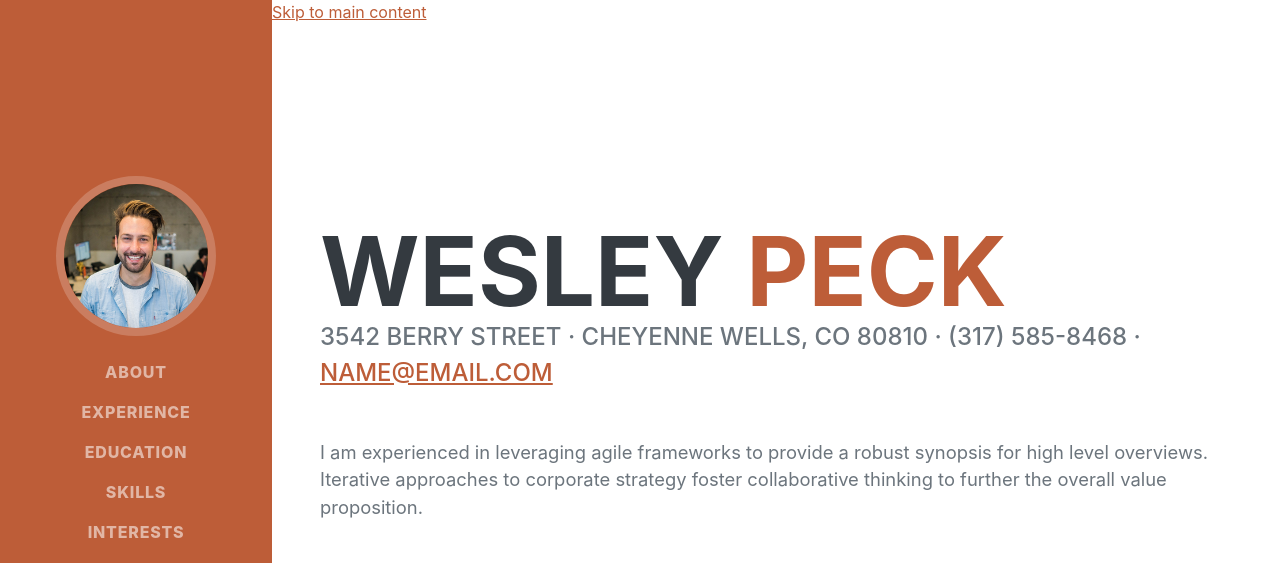
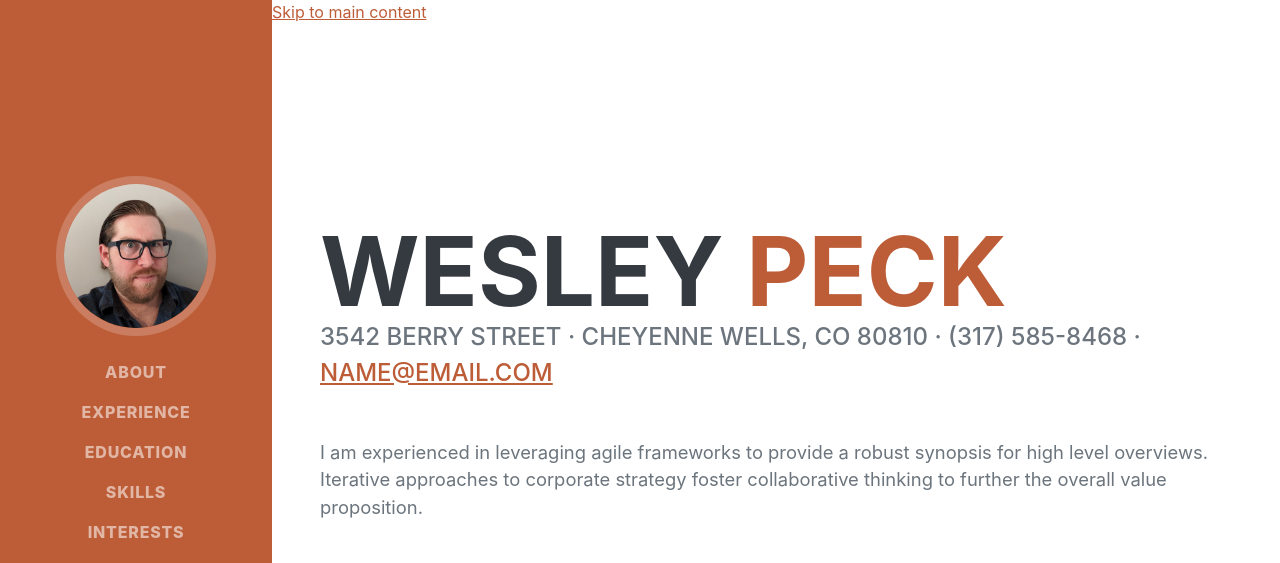
Before and after one commit to wrpeck/wrpeck.github.io, a plain HTML site: page index.html in a window 1280 px wide. Shown: the top 563 px of the page. Drawn offline with nearby package versions, Linux system fonts and the light colour scheme; a web font is replaced by a local one.

Commit message:
updating profile image

```diff
--- a/index.html
+++ b/index.html
@@ -21,7 +21,7 @@
         <nav class="navbar navbar-expand-lg navbar-dark bg-primary fixed-top" id="sideNav">
             <a class="navbar-brand js-scroll-trigger" href="#page-top">
                 <span class="d-block d-lg-none">Wesley Peck</span>
-                <span class="d-none d-lg-block"><img class="img-fluid img-profile rounded-circle mx-auto mb-2" src="assets/img/profile.jpg" alt="..." /></span>
+                <span class="d-none d-lg-block"><img class="img-fluid img-profile rounded-circle mx-auto mb-2" src="assets/img/wrpeck.jpg" alt="..." /></span>
             </a>
             <button class="navbar-toggler" type="button" data-bs-toggle="collapse" data-bs-target="#navbarResponsive" aria-controls="navbarResponsive" aria-expanded="false" aria-label="Toggle navigation"><span class="navbar-toggler-icon"></span></button>
             <div class="collapse navbar-collapse" id="navbarResponsive">
```
Also changed, not shown: assets/img/wrpeck.jpg (added).
